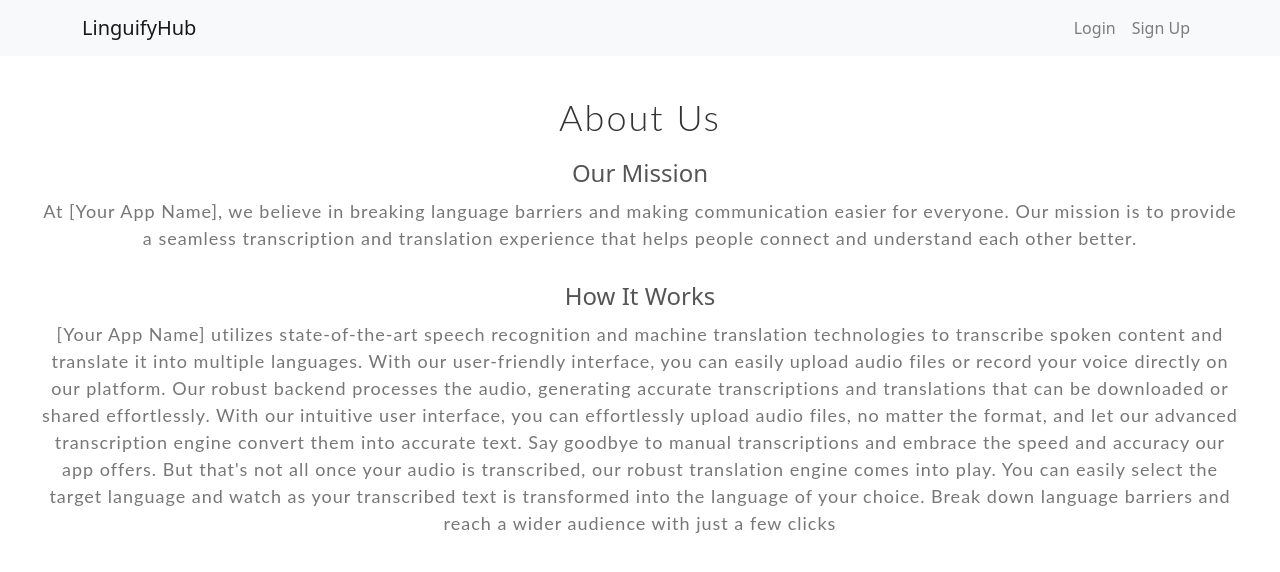
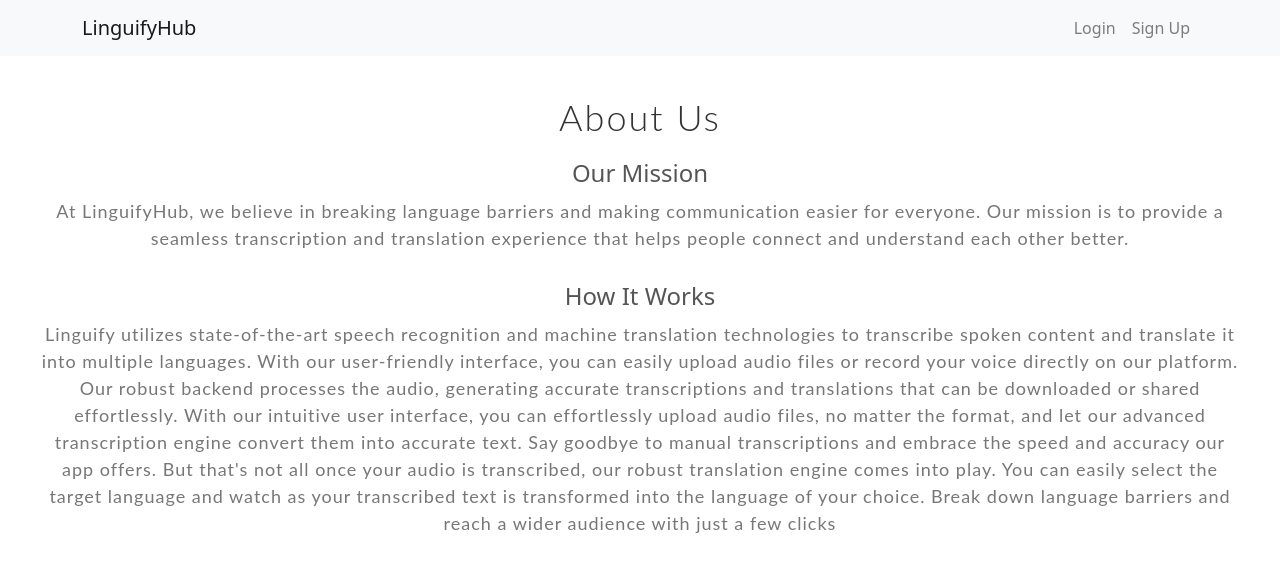
Before and after one commit to Romeombugua/so-front, a React (Create React App) app in the folder linguistic/: page /about in a window 1280 px wide. Shown: the top 572 px of the page. Built offline with nearby package versions, Linux system fonts and the light colour scheme.

Commit message:
About changes

```diff
--- a/linguistic/src/components/About.jsx
+++ b/linguistic/src/components/About.jsx
@@ -8,13 +8,13 @@
             <div className="about-content">
                 <h2 className="about-subheading">Our Mission</h2>
                 <p className="about-description">
-                    At [Your App Name], we believe in breaking language barriers and making communication easier for everyone.
+                    At LinguifyHub, we believe in breaking language barriers and making communication easier for everyone.
                     Our mission is to provide a seamless transcription and translation experience that helps people connect and
                     understand each other better.
                 </p>
                 <h2 className="about-subheading">How It Works</h2>
                 <p className="about-description">
-                    [Your App Name] utilizes state-of-the-art speech recognition and machine translation technologies to transcribe
+                    Linguify utilizes state-of-the-art speech recognition and machine translation technologies to transcribe
                     spoken content and translate it into multiple languages. With our user-friendly interface, you can easily upload
                     audio files or record your voice directly on our platform. Our robust backend processes the audio, generating
                     accurate transcriptions and translations that can be downloaded or shared effortlessly.
```
